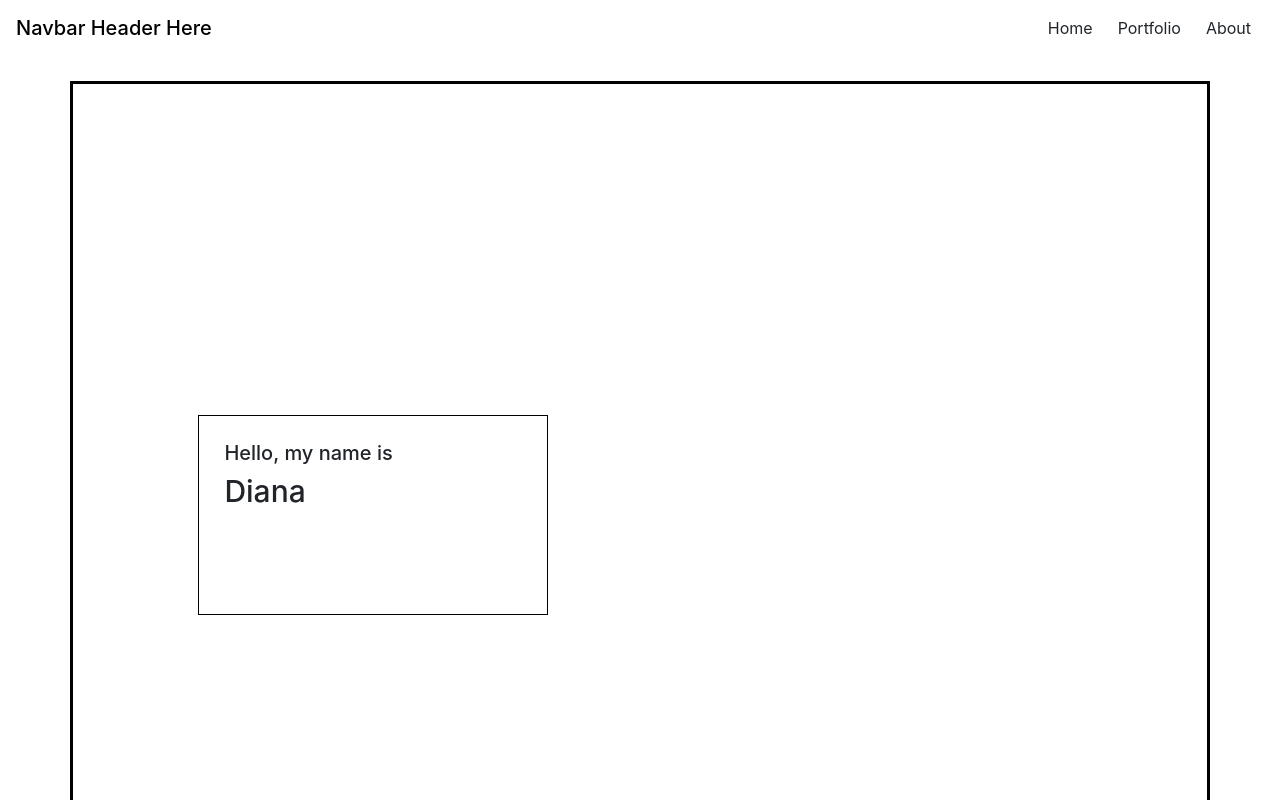
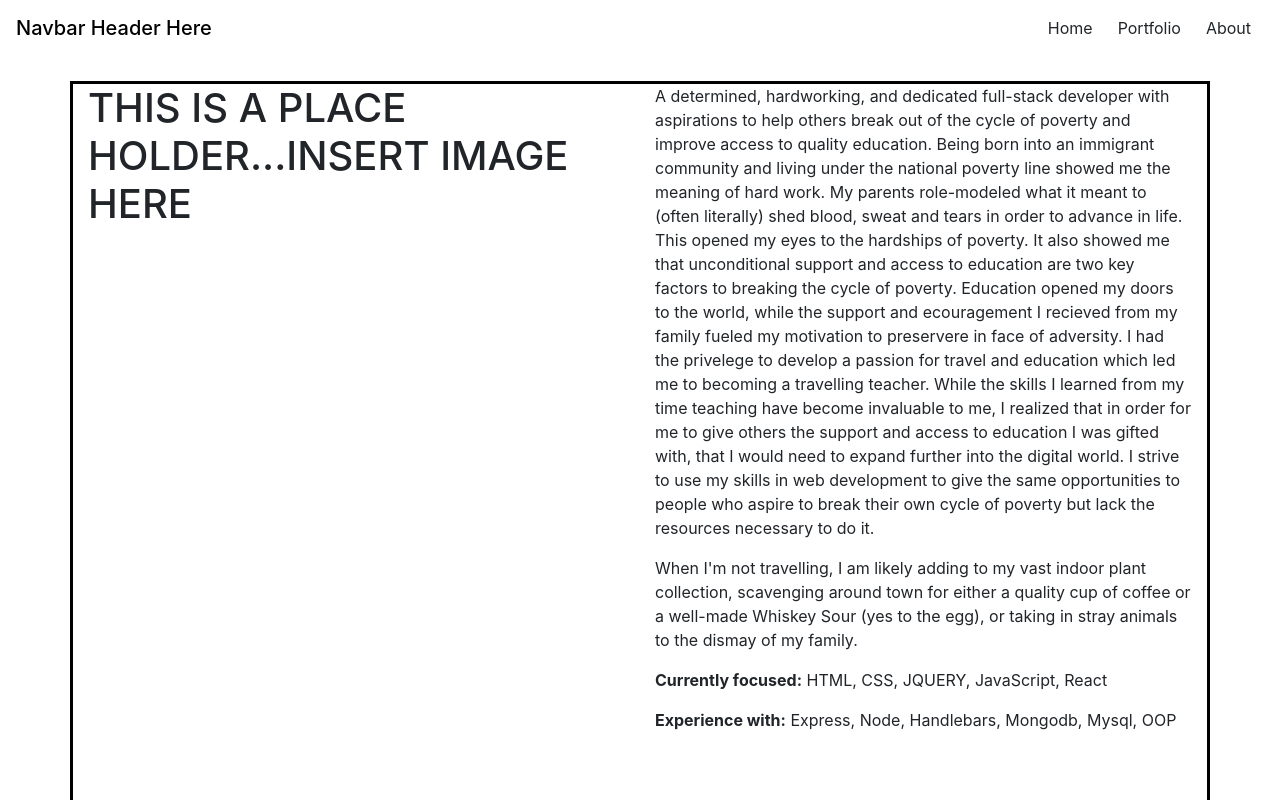
Before and after one commit to DianaLRS/portfolio-in-react, a React (Create React App) app: page /about in a window 1280 px wide. Shown: the top 800 px of the page. Built offline with nearby package versions, Linux system fonts and the light colour scheme.

Commit message:
edited About text and grid

```diff
--- a/src/App.js
+++ b/src/App.js
@@ -3,28 +3,30 @@ import Navbar from "./components/Navbar/Navbar";
 import Wrapper from "./components/Wrapper/Wrapper";
 import Main from "./pages/Main"
 import Footer from "./components/Footer/Footer"
-// import About from "./pages/About";
-// import Main from "./pages/Main";
-// import Portfolio from "./pages/Portfolio";
+import About from "./pages/About";
+
+import Portfolio from "./pages/Portfolio";
 import React from "react";
-// import { BrowserRouter as Router, Route } from "react-router-dom";
+import { BrowserRouter as Router, Route } from "react-router-dom";
 
 function App() {
   return (
 
-    // <Router>
+    <Router>
     <div>
       <Navbar />
       <Wrapper>
-        <Main/>
-        {/* <Route exact path="/" component={Main} />
-        <Route exact path="/main" component={Main} />
+        <Route exact path="/" component={Main} />
+         <Route exact path="/main" component={Main} />
         <Route exact path="/portfolio" component={Portfolio} />
-        <Route exact path="/about" component={About} /> */}
+
+        <Route exact path="/about" component={About} />
+
+
       </Wrapper>
       <Footer/>
     </div>
-  // </Router>
+   </Router>
 );
 
 }
--- /dev/null
+++ b/src/components/Cards/Cards.js
@@ -0,0 +1,19 @@
+import React from "react";
+import "./style.css"
+
+
+function Cards(props){
+return(
+<div className="card bg-dark text-white card-Div">
+  <img src="../../assets/images/placeholder.png" className="card-img" alt="placeholder"/>
+  <div className="card-img-overlay">
+    <h5 className="card-title">{props.name}</h5>
+    <p className="card-text">{props.description}</p>
+    <p className="card-text">{props.link}</p>
+  </div>
+</div>
+
+)
+}
+
+export default Cards;
--- /dev/null
+++ b/src/components/Cards/style.css
@@ -0,0 +1,7 @@
+.card-Div{
+
+    height: 350px;
+   max-width: 450px;
+   margin-top: 10px;
+
+}
--- /dev/null
+++ b/src/components/Grid/Col.js
@@ -0,0 +1,10 @@
+import Recat from "react";
+
+
+    function Col(props) {
+
+        return <div className="col-sm-6">{props.children}</div>;
+      }
+
+
+export default Col;
--- /dev/null
+++ b/src/components/Grid/Row.js
@@ -0,0 +1,7 @@
+import React from "react";
+
+function Row(props) {
+  return <div className="row">{props.children}</div>;
+}
+
+export default Row;
--- a/src/pages/About.js
+++ b/src/pages/About.js
@@ -1,19 +1,29 @@
 import React from "react";
 import Container from "../components/Container/Conatiner"
+import Row from "../components/Grid/Row"
+import Col from "../components/Grid/Col"
 
 function About(){
 
     return(
         <div>
 <Container>
+<Row>
+        <Col>
+        <h1>THIS IS A PLACE HOLDER...INSERT IMAGE HERE</h1>
+        </Col>
+
+        <Col>
 <p>A determined, hardworking, and dedicated full-stack developer with aspirations to help others break out of the cycle of poverty and improve access to quality education. Being born into an immigrant community and living under the national poverty line showed me the meaning of hard work. My parents role-modeled what it meant to (often literally) shed blood, sweat and tears in order to advance in life.
      This opened my eyes to the hardships of poverty. It also showed me that unconditional support and access to education are two key factors to breaking the cycle of poverty.
-    Education opened my doors to the world, while the support and ecouragement I recieved from my family fueled my motivation preservere in face of adversity.
+    Education opened my doors to the world, while the support and ecouragement I recieved from my family fueled my motivation to preservere in face of adversity.
     I had the privelege to develop a passion for travel and education which led me to becoming a travelling teacher. While the skills I learned from my time teaching have become invaluable to me, I realized that in order for me to give others the support and access to education I was gifted with, that I would need to expand further into the digital world.
  I strive to use my skills in web development to give the same opportunities to people who aspire to break their own cycle of poverty but lack the resources necessary to do it.</p>
-  <p> Currently focused: HTML, CSS, JQUERY, JavaScript, React </p>
-  <p> Experience with: Express, Node, Handlebars, Mongodb, Mysql, OOP</p>
  <p> When I'm not travelling, I am likely adding to my vast indoor plant collection, scavenging around town for either a quality cup of coffee or a well-made Whiskey Sour (yes to the egg), or taking in stray animals to the dismay of my family.</p>
+ <p> <strong>Currently focused:</strong> HTML, CSS, JQUERY, JavaScript, React </p>
+  <p> <strong>Experience with:</strong> Express, Node, Handlebars, Mongodb, Mysql, OOP</p>
+  </Col>
+  </Row>
 
 </Container>
 
--- /dev/null
+++ b/src/pages/Portfolio.css
@@ -0,0 +1,3 @@
+a{
+    text-align: center;
+}
--- a/src/pages/Portfolio.js
+++ b/src/pages/Portfolio.js
@@ -0,0 +1,26 @@
+import React from "react";
+import Cards from "../components/Cards/Cards";
+import Container from "../components/Container/Conatiner";
+import "./Portfolio.css"
+// import Col from "../components/Grid/Col"
+// import Row from "../components/Grid/Row"
+
+function Portfolio(){
+
+    return(
+        <>
+        <Container>
+            {/* <Row>
+            <Col> */}
+            <Cards/>
+            {/* </Col>
+            </Row> */}
+
+        </Container>
+
+
+        </>
+    )
+}
+
+export default Portfolio;
```
Also changed, not shown: src/components/Contact/ContactMe.js (+9 -0 lines), src/assets/images/placeholder.png (added).
